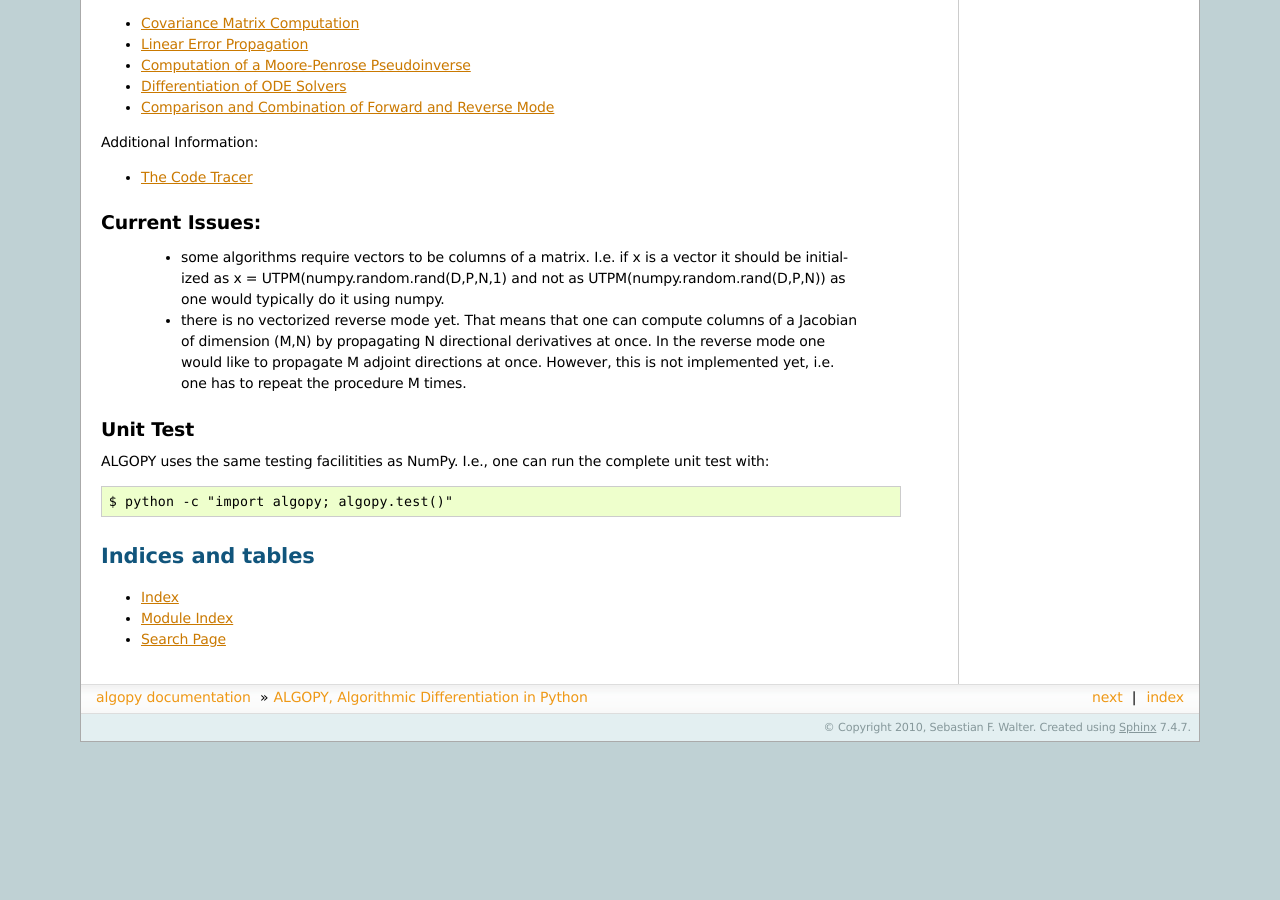
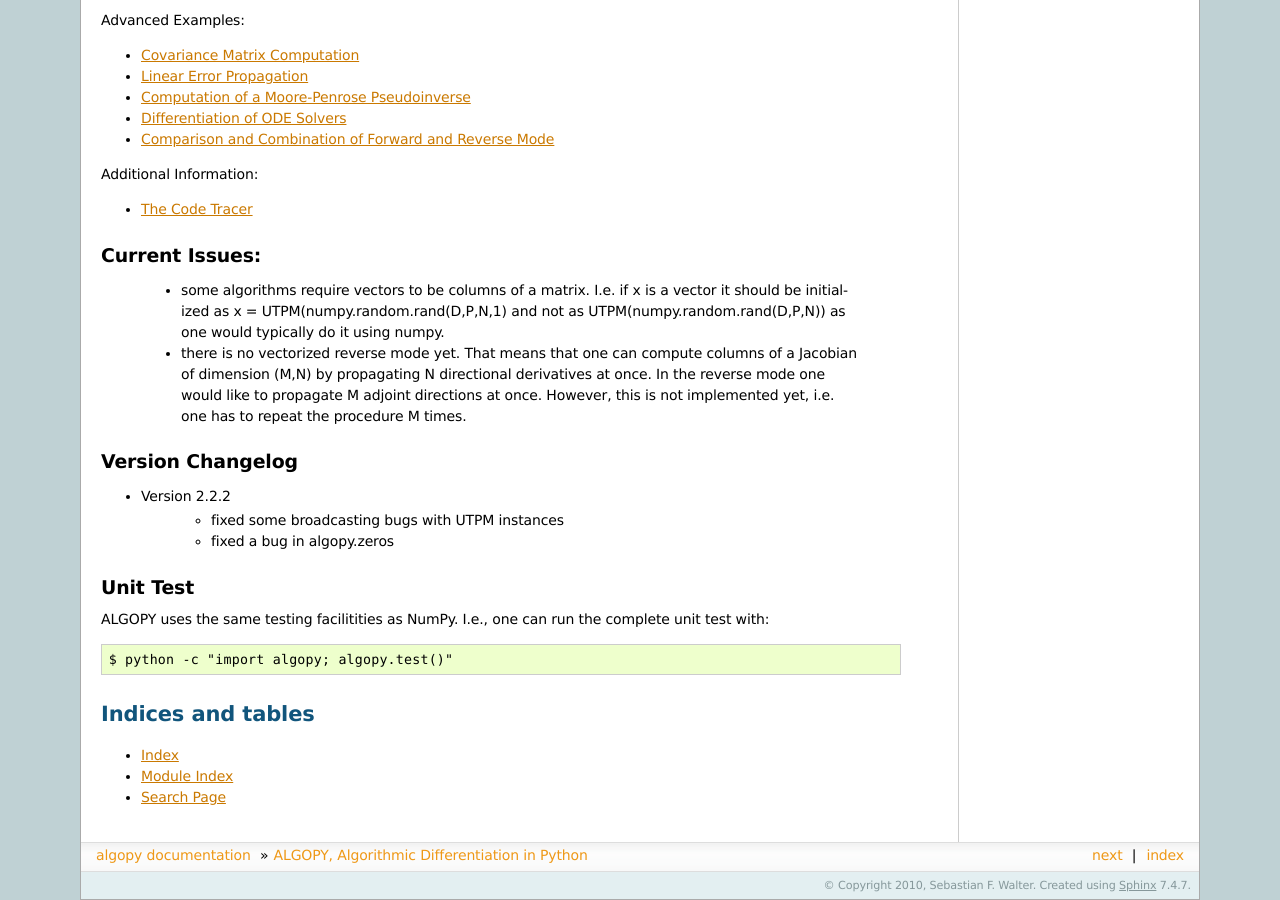
Before and after one commit to b45ch1/algopy, a Sphinx documentation site: the page built from documentation/sphinx/index.rst, in a window 1280 px wide and 900 px high, scrolled down 2661 px. Built offline with Sphinx 7.4.7, drawn with Linux system fonts in a browser that asks for light colours; formulas are drawn with MathJax 3; before the commit the page ends 3403 px from its top, so only the background shows below that; some of the changed text lies outside the part shown.

Commit message:
added version changelog to the index.rst

```diff
--- a/documentation/sphinx/index.rst
+++ b/documentation/sphinx/index.rst
@@ -13,6 +13,8 @@ The purpose of ALGOPY is the evaluation of higher-order derivatives
 in the forward and reverse mode of Algorithmic Differentiation (AD) of functions that are implemented as Python programs.
 Particular focus are functions that contain numerical linear algebra functions as
 they often appear in statistically motivated functions.
+
+Current version is 2.2.2.
 
 Help improve ALGOPY
 -------------------
@@ -160,6 +162,14 @@ Current Issues:
       adjoint directions at once. However, this is not implemented yet, i.e. one
       has to repeat the procedure M times.
 
+Version Changelog
+-----------------
+* Version 2.2.2
+    * fixed some broadcasting bugs with UTPM instances
+    * fixed a bug in algopy.zeros
+
+
+
 Unit Test
 ---------
 
```
Also changed, not shown: documentation/sphinx/changelog.rst (deleted, +0 -9 lines).
